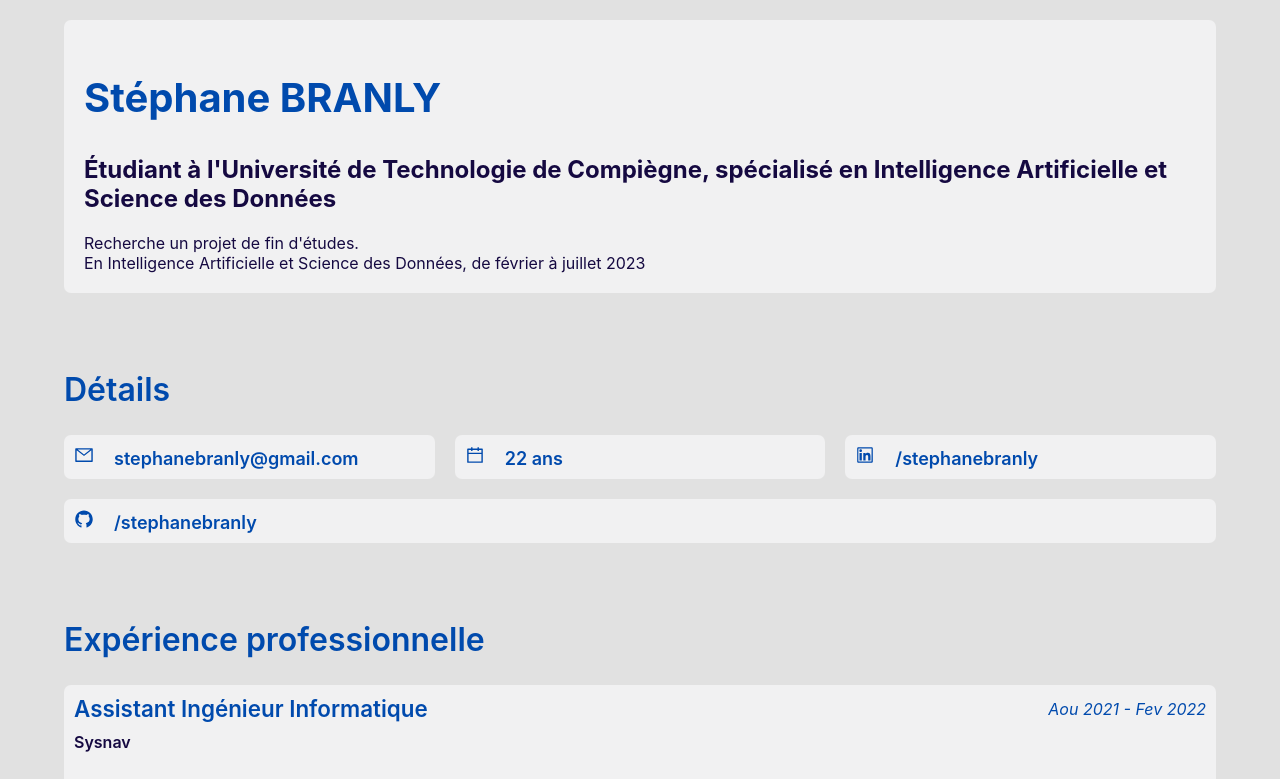
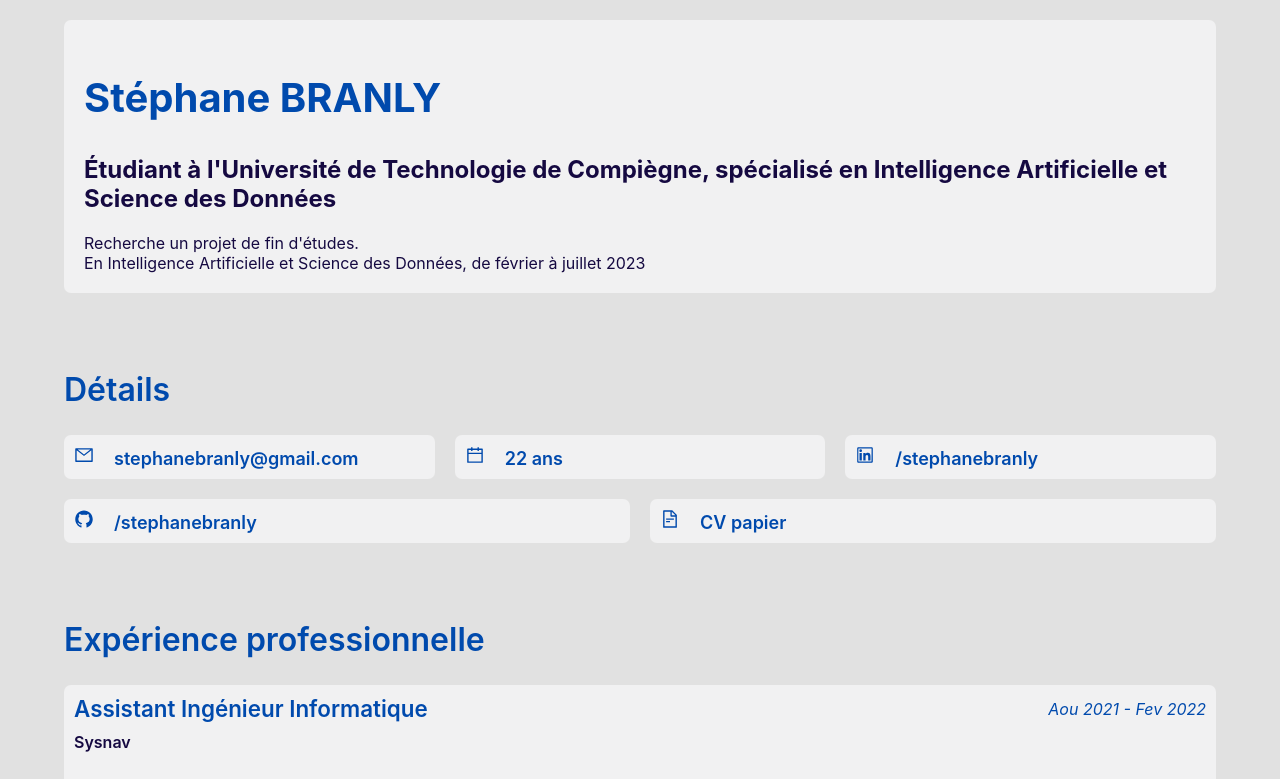
Before and after one commit to StephaneBranly/StephaneBranly.github.io, a React (Create React App) app: page / in a window 1280 px wide. Shown: the top 779 px of the page. Built offline with nearby package versions, Linux system fonts and the light colour scheme; no server answers.

Commit message:
[+] Add paper resume

```diff
--- a/src/components/Details/Details.tsx
+++ b/src/components/Details/Details.tsx
@@ -1,5 +1,5 @@
 import './Details.scss'
-import { AiOutlineMail, AiOutlineCalendar, AiOutlineLinkedin, AiOutlineGithub } from "react-icons/ai"
+import { AiOutlineMail, AiOutlineCalendar, AiOutlineLinkedin, AiOutlineGithub, AiOutlineFileText } from "react-icons/ai"
 export interface DetailsProps {
 
 }
@@ -10,7 +10,7 @@ const Details = (props: DetailsProps) => {
         <section className='details_content'>
         <ul>
             <li>
-                <a href='mailto:stephanebranly+webresume@gmail.com' type='mailto'>
+                <a href='mailto:stephanebranly+webresume@gmail.com' target={'_blank'} rel={'noreferrer'} >
                     <div className='detail_content'>
                         <AiOutlineMail className='detail_icon'/><span className='detail_text'>stephanebranly@gmail.com</span>
                     </div>
@@ -22,16 +22,23 @@ const Details = (props: DetailsProps) => {
                 </div>
             </li>
             <li>
-                <a href='https://www.linkedin.com/in/stephanebranly/'>
+                <a href='https://www.linkedin.com/in/stephanebranly/' target={'_blank'} rel={'noreferrer'} >
                     <div className='detail_content'>
                         <AiOutlineLinkedin className='detail_icon'/><span className='detail_text'>/stephanebranly</span>
                     </div>
                 </a>
             </li>
             <li>
-                <a href='https://github.com/StephaneBranly'>
+                <a href='https://github.com/StephaneBranly' target={'_blank'} rel={'noreferrer'} >
                     <div className='detail_content'>
                         <AiOutlineGithub className='detail_icon'/><span className='detail_text'>/stephanebranly</span>
+                    </div>
+                </a>
+            </li>
+            <li>
+                <a href='./BRANLY-paper-resume.pdf' target={'_blank'} rel={'noreferrer'} >
+                    <div className='detail_content'>
+                        <AiOutlineFileText className='detail_icon'/><span className='detail_text'>CV papier</span>
                     </div>
                 </a>
             </li>
```
Also changed, not shown: 1 other file (tests, documents, lock files or other folders).
